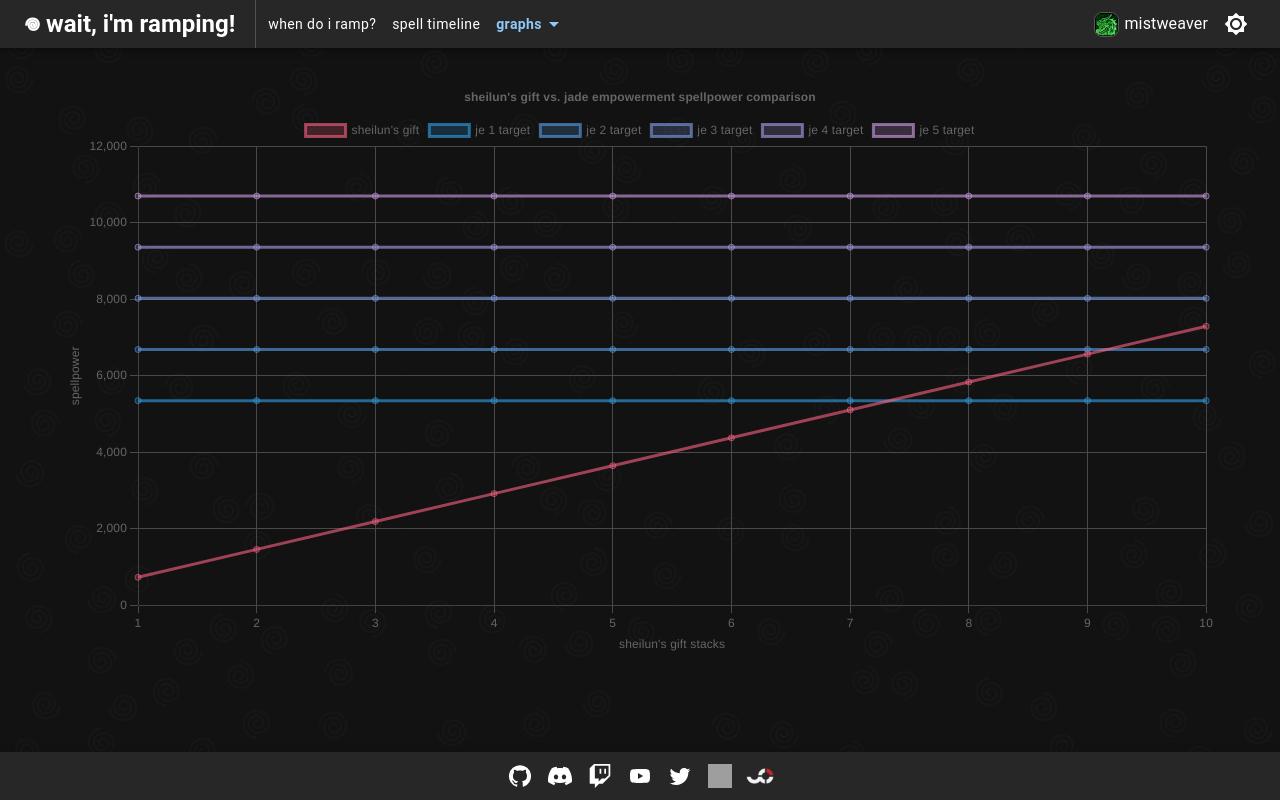
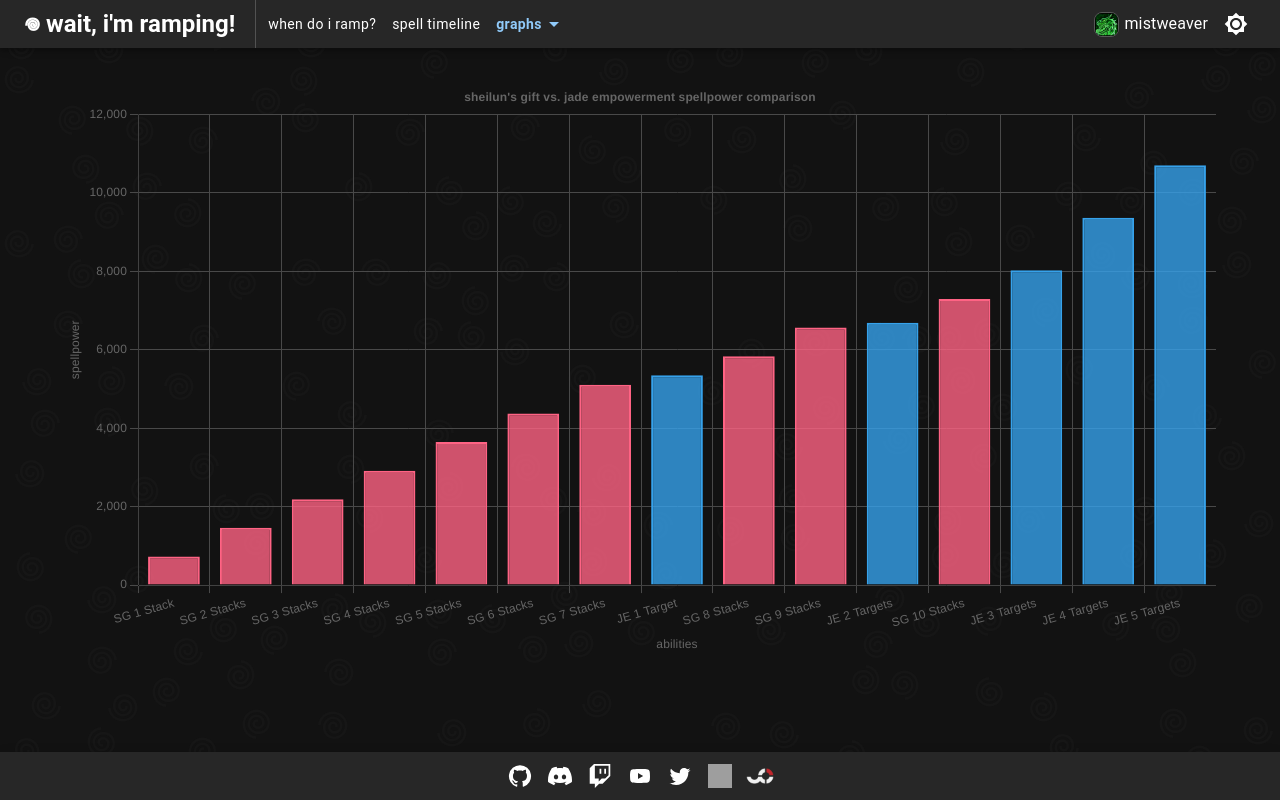
Before and after one commit to lolswirl/wait-im-ramping, a React (Create React App) app: page /graphs/jade-empowerment-sheiluns in a window 1280 px wide. Built offline with nearby package versions, Linux system fonts and the light colour scheme; grey boxes are pictures that could not be loaded.

Commit message:
swap to bar graph from line

```diff
--- a/src/pages/graphs/SheilunVSJadeEmpowerment.tsx
+++ b/src/pages/graphs/SheilunVSJadeEmpowerment.tsx
@@ -1,6 +1,6 @@
 import React from "react";
-import { Line } from "react-chartjs-2";
-import { Chart as ChartJS, CategoryScale, LinearScale, PointElement, LineElement, Title, Tooltip, Legend } from "chart.js";
+import { Bar } from "react-chartjs-2";
+import { Chart as ChartJS, CategoryScale, LinearScale, BarElement, Title, Tooltip, Legend } from "chart.js";
 import { Box, Container, useTheme } from "@mui/material";
 import PageTitle from "../../components/PageTitle/PageTitle.tsx";
 import { GetTitle } from "../../util/stringManipulation.tsx";
@@ -9,7 +9,7 @@ import TALENTS from "../../data/talents/monk/mistweaver.ts";
 
 import { CLASSES } from "../../data/class/class.ts";
 
-ChartJS.register(CategoryScale, LinearScale, PointElement, LineElement, Title, Tooltip, Legend);
+ChartJS.register(CategoryScale, LinearScale, BarElement, Title, Tooltip, Legend);
 
 const SheilunVSJadeEmpowerment: React.FC = () => {
   const theme = useTheme();
@@ -38,26 +38,43 @@ const SheilunVSJadeEmpowerment: React.FC = () => {
   const jeSpellpowers = jeValues.map(value => jeSpellpowerCalc(value));
 
   const xValues = Array.from({ length: 10 }, (_, i) => i + 1);
-
   const sheilunSpellpowers = xValues.map(i => sheilunSpellpowerPerStack * i);
 
+  // Create combined data with all abilities
+  const allAbilities = [
+    ...xValues.map((value, index) => ({
+      label: `SG ${value} Stack${value > 1 ? 's' : ''}`,
+      value: sheilunSpellpowers[index],
+      type: 'sheilun'
+    })),
+    ...jeValues.map((_, index) => ({
+      label: `JE ${index + 1} Target${index > 0 ? 's' : ''}`,
+      value: jeSpellpowers[index],
+      type: 'jade'
+    }))
+  ];
+
+  // Sort by spellpower value (lowest to highest)
+  const sortedAbilities = allAbilities.sort((a, b) => a.value - b.value);
+
   const chartData = {
-    labels: xValues.map(value => `${value}`),
+    labels: sortedAbilities.map(ability => ability.label),
     datasets: [
       {
-        label: GetTitle("Sheilun's Gift"),
-        data: sheilunSpellpowers,
-        borderColor: "rgba(255, 99, 132, 0.6)",
-        backgroundColor: "rgba(255, 99, 132, 0.2)",
-        fill: false,
+        label: GetTitle(" Spellpower"),
+        data: sortedAbilities.map(ability => ability.value),
+        backgroundColor: sortedAbilities.map(ability =>
+          ability.type === 'sheilun'
+            ? "rgba(255, 99, 132, 0.8)"
+            : "rgba(54, 162, 235, 0.8)"
+        ),
+        borderColor: sortedAbilities.map(ability =>
+          ability.type === 'sheilun'
+            ? "rgba(255, 99, 132, 1)"
+            : "rgba(54, 162, 235, 1)"
+        ),
+        borderWidth: 2,
       },
-      ...jeValues.map((value, index) => ({
-        label: GetTitle(`JE ${index + 1} Target`),
-        data: Array(xValues.length).fill(jeSpellpowers[index]),
-        borderColor: `rgba(${50 + index * 40}, 162, 235, 0.6)`,
-        backgroundColor: `rgba(${50 + index * 40}, 162, 235, 0.2)`,
-        fill: false,
-      })),
     ],
   };
 
@@ -72,12 +89,16 @@ const SheilunVSJadeEmpowerment: React.FC = () => {
         mode: "index" as const,
         intersect: false,
       },
+      legend: {
+        display: false,
+        position: 'top' as const,
+      },
     },
     scales: {
       x: {
         title: {
           display: true,
-          text: GetTitle("Sheilun's Gift Stacks"),
+          text: GetTitle("Abilities"),
         },
         grid: {
           color: theme.palette.mode === "dark" ? "#494949" : "#c4c4c4",
@@ -100,7 +121,7 @@ const SheilunVSJadeEmpowerment: React.FC = () => {
     <Container sx={{ display: "flex", flexDirection: "column", gap: 2, marginTop: 4, alignItems: "center", justifyContent: "center" }}>
       <PageTitle title={GetTitle("JE vs. SG!")} />
       <Box sx={{ height: 600, width: "100%", display: "flex", justifyContent: "center" }}>
-        <Line data={chartData} options={chartOptions} />
+        <Bar data={chartData} options={chartOptions} />
       </Box>
     </Container>
   );
```
